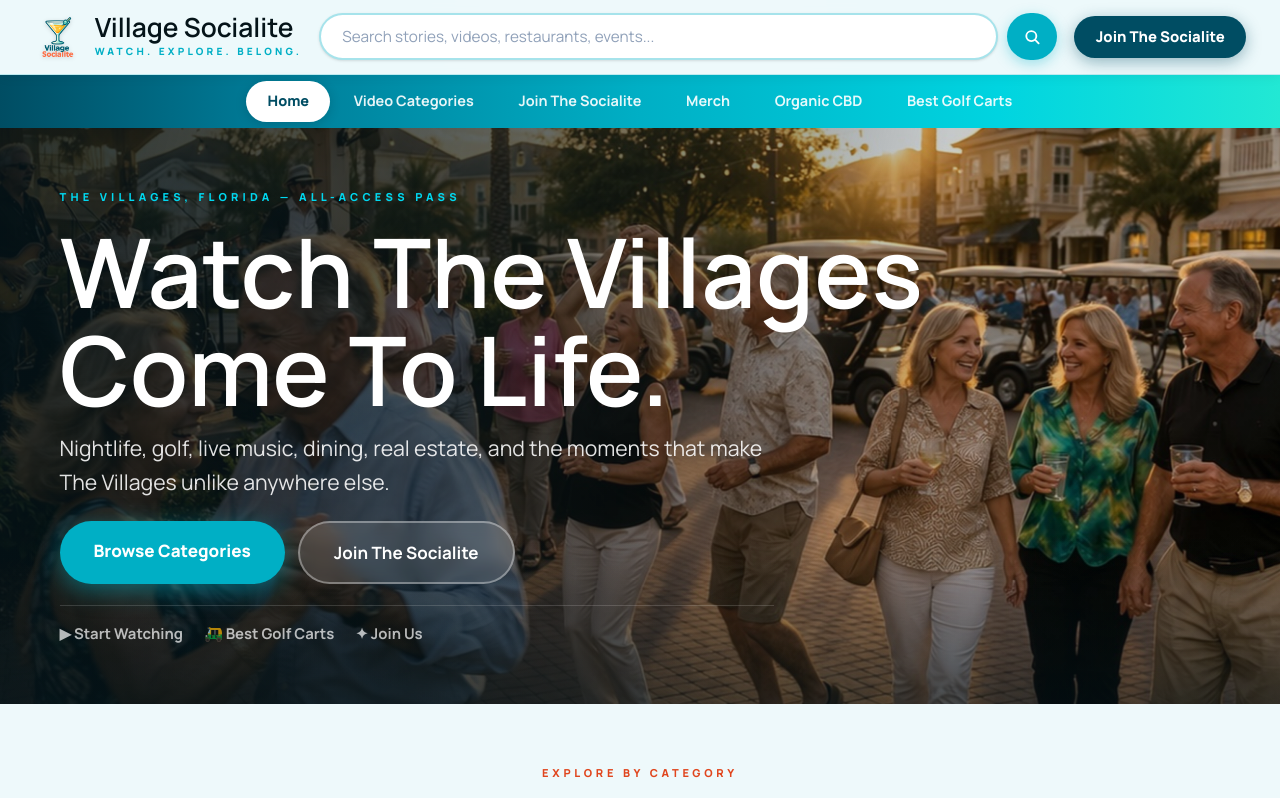
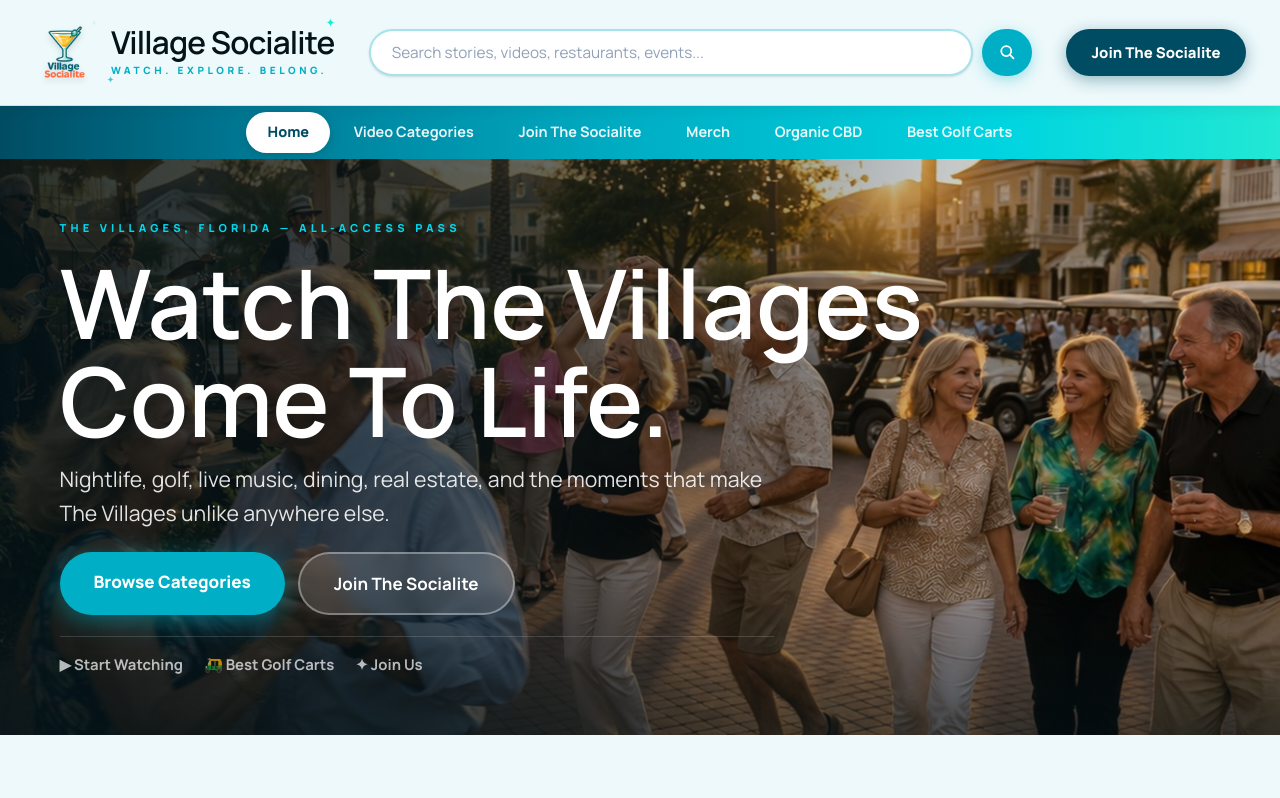
Before and after one commit to Lordshrrred/villagesocialite, a Next.js app: page / in a window 1280 px wide. Shown: the top 798 px of the page. Built offline with nearby package versions, Linux system fonts and the light colour scheme.

Commit message:
Upgrade top bar: bigger logo, larger wordmark, animated sparkle accents
Co-Authored-By: Claude Sonnet 4.6 <noreply@anthropic.com>

```diff
--- a/app/globals.css
+++ b/app/globals.css
@@ -150,6 +150,15 @@ select {
   font-family: var(--font-cormorant), serif;
 }
 
+/* ── Header sparkle ─────────────────────────────────────────────── */
+@keyframes sparklePop {
+  0%, 100% { opacity: 0; transform: scale(0.4) rotate(0deg); }
+  50%       { opacity: 1; transform: scale(1) rotate(20deg); }
+}
+.sparkle { animation: sparklePop 2.4s ease-in-out infinite; }
+.sparkle-2 { animation: sparklePop 2.4s ease-in-out infinite; animation-delay: 0.8s; }
+.sparkle-3 { animation: sparklePop 2.4s ease-in-out infinite; animation-delay: 1.6s; }
+
 /* ── Legacy content ──────────────────────────────────────────────── */
 .legacy-content {
   color: var(--color-ink);
--- a/components/site-header.tsx
+++ b/components/site-header.tsx
@@ -31,37 +31,69 @@ export function SiteHeader() {
   return (
     <header className="sticky top-0 z-50">
       {/* ── Top bar ─────────────────────────────────────────────────── */}
-      <div className="border-b border-[var(--color-teal)]/20 bg-[var(--background)]/97 shadow-[0_1px_12px_rgba(5,20,25,0.07)] backdrop-blur-xl">
-        <div className="mx-auto flex w-full max-w-7xl items-center gap-4 px-5 py-3 sm:px-8">
-          {/* Logo — no boxy wrapper, just the martini icon */}
-          <Link href="/" className="flex shrink-0 items-center gap-3 group">
-            <Image
-              src="/reference-selected/cropped-20251201_2104_Village-Socialite-Martini_simple_compose_01kbekm22mfjetcmbba22q6tsy-1.png"
-              alt="Village Socialite"
-              width={48}
-              height={48}
-              className="drop-shadow-sm transition-transform group-hover:scale-105"
-              priority
-            />
-            <div className="hidden sm:block">
-              <p className="font-[family:var(--font-cormorant)] text-[1.55rem] font-semibold leading-none text-[var(--color-ink)]">
+      <div className="border-b border-[var(--color-teal)]/20 bg-[var(--background)]/97 shadow-[0_1px_16px_rgba(5,20,25,0.09)] backdrop-blur-xl">
+        <div className="mx-auto flex w-full max-w-7xl items-center gap-6 px-5 py-4 sm:px-8 sm:py-5">
+
+          {/* Logo */}
+          <Link href="/" className="flex shrink-0 items-center gap-3.5 group">
+            <div className="relative">
+              <Image
+                src="/reference-selected/cropped-20251201_2104_Village-Socialite-Martini_simple_compose_01kbekm22mfjetcmbba22q6tsy-1.png"
+                alt="Village Socialite"
+                width={62}
+                height={62}
+                className="drop-shadow-md transition-transform duration-300 group-hover:scale-105"
+                priority
+              />
+              {/* Sparkle 1 — top-right of logo */}
+              <svg
+                className="sparkle absolute -top-1 -right-1 pointer-events-none"
+                width="12" height="12" viewBox="0 0 12 12" fill="none"
+                aria-hidden="true"
+              >
+                <path d="M6 0 C6 3.5 8.5 6 12 6 C8.5 6 6 8.5 6 12 C6 8.5 3.5 6 0 6 C3.5 6 6 3.5 6 0Z"
+                  fill="#00afc5" />
+              </svg>
+            </div>
+
+            <div className="hidden sm:block relative">
+              {/* Sparkle 2 — floats top-right of wordmark */}
+              <svg
+                className="sparkle-2 absolute -top-2 right-0 pointer-events-none"
+                width="9" height="9" viewBox="0 0 12 12" fill="none"
+                aria-hidden="true"
+              >
+                <path d="M6 0 C6 3.5 8.5 6 12 6 C8.5 6 6 8.5 6 12 C6 8.5 3.5 6 0 6 C3.5 6 6 3.5 6 0Z"
+                  fill="#22e8d4" />
+              </svg>
+              {/* Sparkle 3 — bottom-left accent */}
+              <svg
+                className="sparkle-3 absolute -bottom-1 -left-1 pointer-events-none"
+                width="7" height="7" viewBox="0 0 12 12" fill="none"
+                aria-hidden="true"
+              >
+                <path d="M6 0 C6 3.5 8.5 6 12 6 C8.5 6 6 8.5 6 12 C6 8.5 3.5 6 0 6 C3.5 6 6 3.5 6 0Z"
+                  fill="#00afc5" opacity="0.7" />
+              </svg>
+
+              <p className="font-[family:var(--font-cormorant)] text-[1.85rem] font-semibold leading-none tracking-tight text-[var(--color-ink)]">
                 Village Socialite
               </p>
-              <p className="mt-0.5 text-[10px] font-extrabold uppercase tracking-[0.32em] text-[var(--color-teal)]">
+              <p className="mt-1 text-[10px] font-extrabold uppercase tracking-[0.36em] text-[var(--color-teal)]">
                 Watch. Explore. Belong.
               </p>
             </div>
           </Link>
 
-          {/* Search bar — desktop */}
-          <div className="hidden flex-1 lg:block">
+          {/* Search bar — desktop, more breathing room */}
+          <div className="hidden flex-1 lg:block px-2">
             <SearchBar />
           </div>
 
           {/* Join CTA — desktop only */}
           <Link
             href="/join-the-socialite"
-            className="hidden shrink-0 rounded-full bg-[var(--color-teal-deep)] px-5 py-2.5 text-sm font-extrabold text-white shadow-[0_4px_16px_rgba(0,77,99,0.40)] transition hover:-translate-y-0.5 hover:bg-[var(--color-teal)] hover:shadow-[0_8px_24px_rgba(0,175,197,0.45)] lg:inline-flex"
+            className="hidden shrink-0 rounded-full bg-[var(--color-teal-deep)] px-6 py-3 text-sm font-extrabold text-white shadow-[0_4px_16px_rgba(0,77,99,0.40)] transition hover:-translate-y-0.5 hover:bg-[var(--color-teal)] hover:shadow-[0_8px_24px_rgba(0,175,197,0.45)] lg:inline-flex"
           >
             Join The Socialite
           </Link>
```
